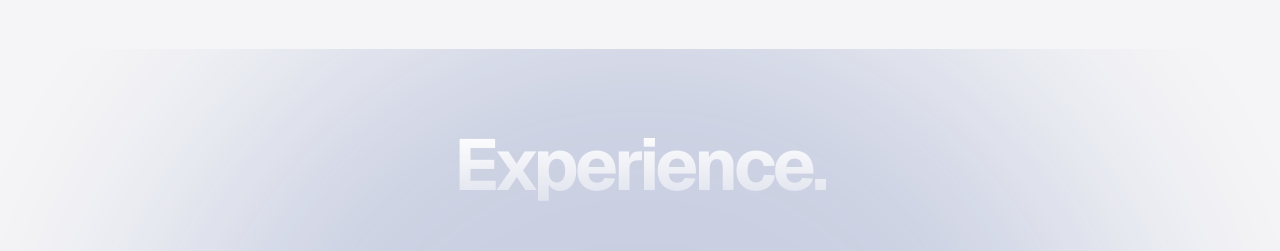
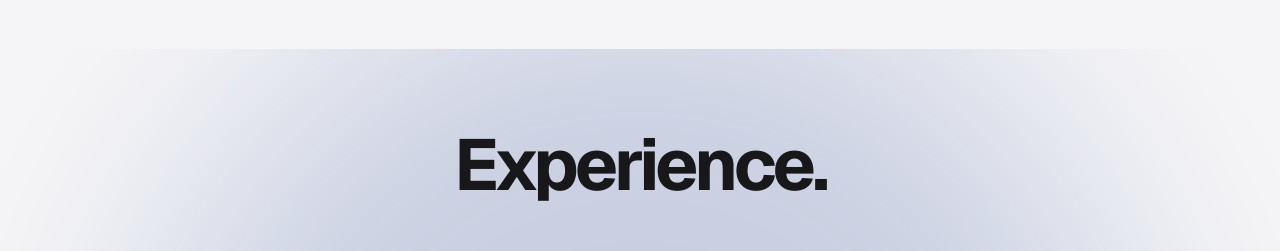
Before and after one commit to sparkpzch/jirawatdamung, a Next.js app: page / in a window 1280 px wide. Shown: the part 1060-1311 px from the top of the page. Built offline with nearby package versions, Linux system fonts and the light colour scheme.

Commit message:
Done. Light mode / Language change

```diff
--- a/app/components/Experience.tsx
+++ b/app/components/Experience.tsx
@@ -53,7 +53,7 @@ export default function Experience() {
       <div className="relative z-10 w-full max-w-[1400px] px-6 flex flex-col items-center">
         {/* Header */}
         <div className="text-center mb-12">
-          <h2 className="text-5xl md:text-7xl font-bold tracking-tighter bg-clip-text text-transparent bg-linear-to-b from-white to-white/40">
+          <h2 className="text-5xl md:text-7xl font-bold tracking-tighter text-zinc-900 dark:text-white">
             {t.title}
           </h2>
         </div>
--- a/app/globals.css
+++ b/app/globals.css
@@ -11,6 +11,9 @@
   --font-sans: var(--font-geist-sans);
   --font-mono: var(--font-geist-mono);
 }
+
+@custom-variant dark (&:where(.dark, .dark *));
+/* Tailwind v4 detects dark mode automatically, but we need to ensure it respects the 'class' strategy if configured or just relies on the .dark class presence */
 
 .dark {
   --background: #0a0a0a;
@@ -41,13 +44,11 @@ body {
   background: #71717a;
 }
 
-@media (prefers-color-scheme: dark) {
-  ::-webkit-scrollbar-thumb {
-    background: #52525b;
-  }
-  ::-webkit-scrollbar-thumb:hover {
-    background: #71717a;
-  }
+.dark ::-webkit-scrollbar-thumb {
+  background: #52525b;
+}
+.dark ::-webkit-scrollbar-thumb:hover {
+  background: #71717a;
 }
 
 @keyframes fadeInUp {
```
